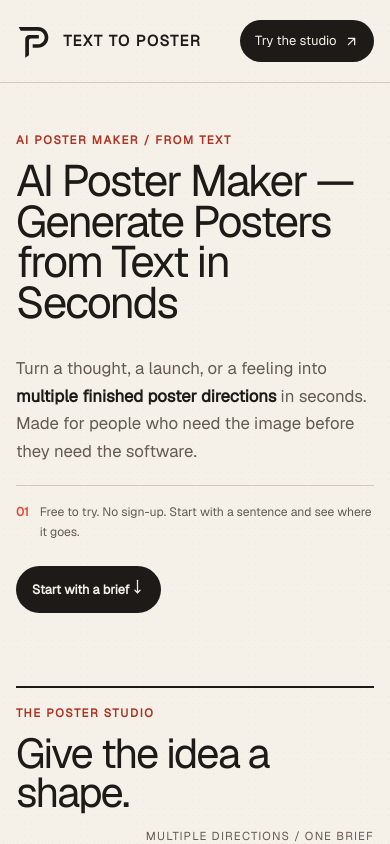
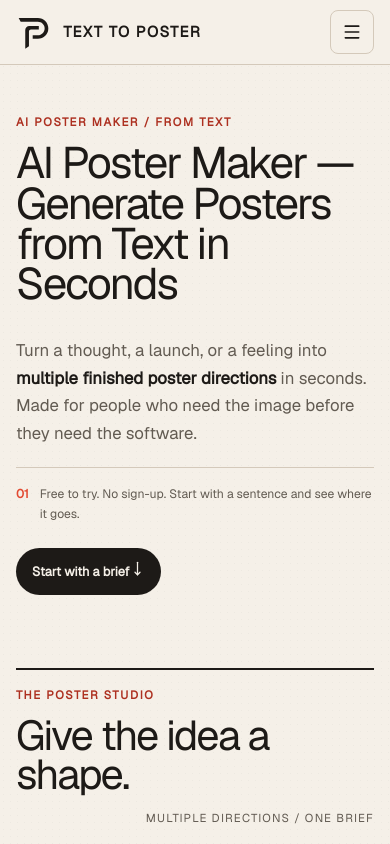
Before and after one commit to yamiuid/awesome-ai-poster-generators, a Next.js app: page / in a window 390 px wide. Shown: the top 844 px of the page. Built offline with nearby package versions, Linux system fonts and the light colour scheme; no server answers.

Commit message:
feat(ui): compact sticky header with mobile hamburger menu
- Add mobile hamburger menu (replaces wrapping nav)
- Raise hamburger breakpoint to 767px to avoid cramped mid widths
- Make header sticky and shorter
- Revert taller option-control min-height to restore compact output settings

```diff
--- a/src/app/globals.css
+++ b/src/app/globals.css
@@ -67,7 +67,11 @@
   gap: 1rem;
   max-width: 82rem;
   margin: 0 auto;
-  padding: 1.25rem 1.5rem;
+  padding: 0.625rem 1.5rem;
+  position: sticky;
+  top: 0;
+  z-index: 80;
+  background: var(--paper);
   border-bottom: 1px solid var(--line);
 }
 .wordmark {
@@ -99,6 +103,9 @@
 }
 .header-nav a:hover {
   color: var(--ink);
+}
+.header-menu-button {
+  display: none;
 }
 .header-cta {
   display: inline-flex;
@@ -388,6 +395,14 @@
 @media (pointer: coarse) and (max-width: 800px) {
   .choice-chip {
     min-height: 2.75rem;
+  }
+}
+
+@media (pointer: coarse) {
+  .header-nav a {
+    min-height: 2.75rem;
+    display: inline-flex;
+    align-items: center;
   }
 }
 .choice-chip:hover {
@@ -1248,12 +1263,51 @@
     max-width: 14ch;
   }
 }
+@media (max-width: 767px) {
+  .header-menu-button {
+    display: inline-flex;
+    align-items: center;
+    justify-content: center;
+    width: 2.75rem;
+    height: 2.75rem;
+    border: 1px solid var(--line);
+    border-radius: 0.5rem;
+    background: transparent;
+    color: var(--ink);
+  }
+  .header-nav {
+    display: none;
+    position: absolute;
+    top: 100%;
+    left: 0;
+    right: 0;
+    flex-direction: column;
+    align-items: stretch;
+    gap: 0.5rem;
+    padding: 1rem;
+    border-top: 1px solid var(--line);
+    background: var(--paper);
+    box-shadow: 0 1rem 2rem rgba(0, 0, 0, 0.08);
+    z-index: 50;
+  }
+  .header-nav.is-open {
+    display: flex;
+  }
+  .header-nav a {
+    min-height: 2.75rem;
+    display: flex;
+    align-items: center;
+    padding: 0 0.5rem;
+    color: var(--ink);
+  }
+  .header-nav .header-cta {
+    justify-content: center;
+    padding: 0.7rem 0.95rem;
+  }
+}
 @media (max-width: 520px) {
   .site-header {
     padding-inline: 1rem;
-  }
-  .header-nav a:not(.header-cta) {
-    display: none;
   }
   .hero,
   .studio-shell,
--- a/src/app/page.tsx
+++ b/src/app/page.tsx
@@ -3,8 +3,8 @@
 import Image from "next/image";
 import Link from "next/link";
 import { redirect } from "next/navigation";
-import { LogoMark } from "@/components/logo";
 import { PosterStudio } from "@/components/poster-studio";
+import { SiteHeader } from "@/components/site-header";
 import { UserMenu } from "@/components/user-menu";
 import { POSTER_EXAMPLES } from "@/lib/domain/poster-examples";
 import { STYLE_LANDINGS } from "@/lib/domain/style-landing";
@@ -125,12 +125,7 @@
         type="application/ld+json"
         dangerouslySetInnerHTML={{ __html: JSON.stringify(faqJsonLd) }}
       />
-      <header className="site-header">
-        <Link className="wordmark" href="/">
-          <LogoMark className="wordmark-mark" />
-          <span>Text to Poster</span>
-        </Link>
-        <nav className="header-nav" aria-label="Primary navigation">
+      <SiteHeader>
         <Link href="#examples">Examples</Link>
         <Link href="#how-it-works">How it works</Link>
         <Link href="#pricing">Pricing</Link>
@@ -146,8 +141,7 @@
         <Link className="header-cta" href="#studio">
           Try the studio <ArrowUpRight size={15} />
         </Link>
-        </nav>
-      </header>
+      </SiteHeader>
 
       <section className="hero" aria-labelledby="hero-heading">
         <div className="hero-grid">
--- a/src/app/pricing/page.tsx
+++ b/src/app/pricing/page.tsx
@@ -1,6 +1,6 @@
 import Link from "next/link";
-import { LogoMark } from "@/components/logo";
 import { PricingPlans } from "@/components/pricing-plans";
+import { SiteHeader } from "@/components/site-header";
 import { UserMenu } from "@/components/user-menu";
 import { yearlySavings } from "@/lib/domain/plans";
 import { pageMeta } from "@/lib/seo";
@@ -97,12 +97,7 @@
   ] as const;
   return (
     <main className="pricing-page">
-      <header className="site-header">
-        <Link className="wordmark" href="/">
-          <LogoMark className="wordmark-mark" />
-          <span>Text to Poster</span>
-        </Link>
-        <nav className="header-nav">
+      <SiteHeader>
         <Link href="/#studio">Studio</Link>
         {auth.userId ? (
           <UserMenu
@@ -115,8 +110,7 @@
             Sign in
           </Link>
         )}
-        </nav>
-      </header>
+      </SiteHeader>
       <section className="pricing-intro">
         <p className="eyebrow">Simple, weighted credits</p>
         <h1>Pay for the directions worth keeping.</h1>
--- /dev/null
+++ b/src/components/site-header.tsx
@@ -0,0 +1,70 @@
+"use client";
+
+import { Menu, X } from "lucide-react";
+import Link from "next/link";
+import { type ReactNode, useEffect, useRef, useState } from "react";
+import { LogoMark } from "@/components/logo";
+
+export function SiteHeader({ children }: Readonly<{ children: ReactNode }>) {
+  const [open, setOpen] = useState(false);
+  const headerRef = useRef<HTMLElement>(null);
+
+  useEffect(() => {
+    function onDocumentClick(event: MouseEvent) {
+      if (
+        headerRef.current &&
+        !event.composedPath().includes(headerRef.current)
+      ) {
+        setOpen(false);
+        return;
+      }
+      const target = event.target as HTMLElement | null;
+      if (target?.closest("a")) {
+        setOpen(false);
+      }
+    }
+    function onKeyDown(event: KeyboardEvent) {
+      if (event.key === "Escape") {
+        setOpen(false);
+      }
+    }
+    document.addEventListener("click", onDocumentClick);
+    document.addEventListener("keydown", onKeyDown);
+    return () => {
+      document.removeEventListener("click", onDocumentClick);
+      document.removeEventListener("keydown", onKeyDown);
+    };
+  }, []);
+
+  return (
+    <header className="site-header" ref={headerRef}>
+      <Link className="wordmark" href="/">
+        <LogoMark className="wordmark-mark" />
+        <span>Text to Poster</span>
+      </Link>
+
+      <button
+        type="button"
+        className="header-menu-button"
+        aria-expanded={open}
+        aria-controls="site-header-nav"
+        aria-label={open ? "Close menu" : "Open menu"}
+        onClick={() => setOpen((value) => !value)}
+      >
+        {open ? (
+          <X size={20} aria-hidden="true" />
+        ) : (
+          <Menu size={20} aria-hidden="true" />
+        )}
+      </button>
+
+      <nav
+        id="site-header-nav"
+        className={`header-nav${open ? " is-open" : ""}`}
+        aria-label="Primary navigation"
+      >
+        {children}
+      </nav>
+    </header>
+  );
+}
```
Lines whose indentation alone changed are shown as unchanged.
